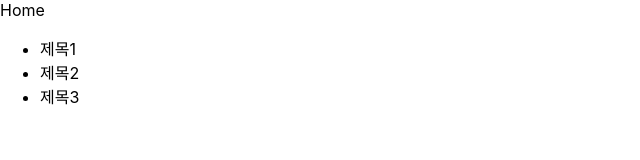
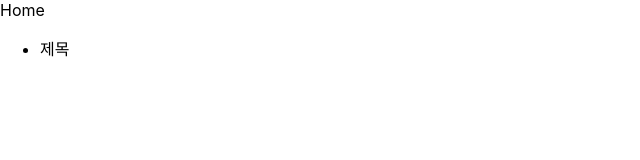
Before and after one commit to gayoungyeom/next-ssg, a Next.js app: page / in a window 1280 px wide. Shown: the top 160 px of the page, without its empty margins (0-640 px from the left). Built offline with nearby package versions, Linux system fonts and the light colour scheme.

Commit message:
feat: _posts/*.md 가져오기

```diff
--- a/package.json
+++ b/package.json
@@ -19,6 +19,7 @@
     "@types/react-dom": "18.2.6",
     "eslint": "8.44.0",
     "eslint-config-next": "13.4.9",
+    "gray-matter": "^4.0.3",
     "typescript": "5.1.6"
   }
 }
--- /dev/null
+++ b/src/_posts/test.md
@@ -0,0 +1,9 @@
+---
+title: 제목
+description: 설명
+date: '2023-07-09'
+---
+
+## 예시입니다
+
+- 예시입니다
--- /dev/null
+++ b/src/api/index.ts
@@ -0,0 +1,44 @@
+import fs from 'fs';
+import { join } from 'path';
+import matter from 'gray-matter';
+
+const postsDirectory = join(process.cwd(), 'src/_posts');
+
+export function getPostSlugs() {
+  return fs.readdirSync(postsDirectory);
+}
+
+export function getPostBySlug(slug: string, fields: string[] = []) {
+  const realSlug = slug.replace(/\.md$/, '');
+  const fullPath = join(postsDirectory, `${realSlug}.md`);
+  const fileContents = fs.readFileSync(fullPath, 'utf8');
+  const { data, content } = matter(fileContents);
+
+  type Items = {
+    [key: string]: string;
+  };
+
+  const items: Items = {};
+
+  // Ensure only the minimal needed data is exposed
+  fields.forEach((field) => {
+    if (field === 'slug') {
+      items[field] = realSlug;
+    }
+    if (field === 'content') {
+      items[field] = content;
+    }
+
+    if (typeof data[field] !== 'undefined') {
+      items[field] = data[field];
+    }
+  });
+
+  return items;
+}
+
+export function getAllPosts(fields: string[] = []) {
+  const slugs = getPostSlugs();
+  const posts = slugs.map((slug) => getPostBySlug(slug, fields));
+  return posts;
+}
--- /dev/null
+++ b/src/pages/[slug].tsx
@@ -0,0 +1,38 @@
+import type { NextPage } from 'next';
+import { getAllPosts, getPostBySlug } from '../api';
+
+export type Post = {
+  slug: string;
+  title: string;
+  content: string;
+};
+
+const Post: NextPage<{ post: Post }> = ({ post }) => {
+  return (
+    <div>
+      <h1>{post.title}</h1>
+    </div>
+  );
+};
+
+type Parmas = {
+  params: {
+    slug: string;
+  };
+};
+
+export const getStaticProps = async ({ params: { slug } }: Parmas) => {
+  const post = getPostBySlug(slug, ['slug', 'title']);
+  return { props: { post: { ...post } } };
+};
+
+export const getStaticPaths = async () => {
+  const posts = getAllPosts(['slug', 'title']);
+
+  return {
+    paths: posts.map((post) => ({ params: { slug: post.slug } })),
+    fallback: false,
+  };
+};
+
+export default Post;
--- a/src/pages/index.tsx
+++ b/src/pages/index.tsx
@@ -1,6 +1,7 @@
 import Link from 'next/link';
+import { getAllPosts } from '../api';
 import type { NextPage } from 'next';
-import type { Post } from './[id]';
+import type { Post } from './[slug]';
 
 const Home: NextPage<{ posts: Post[] }> = ({ posts }) => {
   return (
@@ -8,7 +9,7 @@ const Home: NextPage<{ posts: Post[] }> = ({ posts }) => {
       <ul>
         {posts.map((post, index) => (
           <li key={`${post.title}-${index}`}>
-            <Link href={`/${post.id}`} key={post.id}>
+            <Link href={`/${post.slug}`} key={post.slug}>
               {post.title}
             </Link>
           </li>
@@ -18,13 +19,8 @@ const Home: NextPage<{ posts: Post[] }> = ({ posts }) => {
   );
 };
 
-export const getStaticProps = async () => {
-  const posts = [
-    { title: '제목1', content: '내용1', id: '1' },
-    { title: '제목2', content: '내용2', id: '2' },
-    { title: '제목3', content: '내용3', id: '3' },
-  ];
-
+export const getStaticProps = () => {
+  const posts = getAllPosts(['slug', 'title']);
   return { props: { posts } };
 };
 
```
Also changed, not shown: src/pages/[id].tsx (deleted, +0 -36 lines), src/utils/index.ts (added, +7 -0 lines), 2 other files (tests, documents, lock files or other folders).
